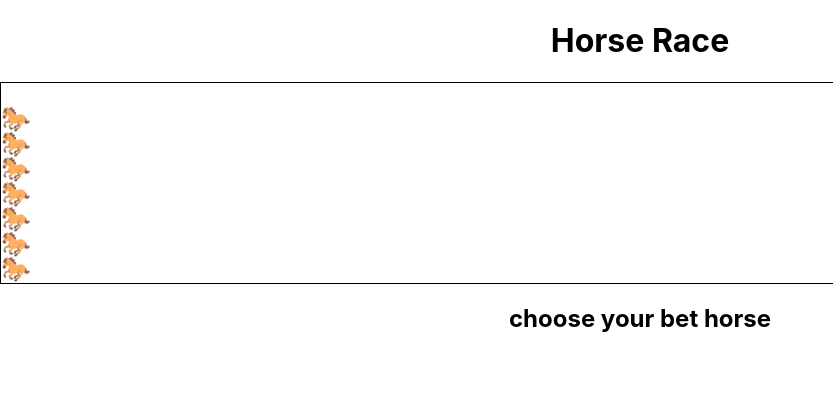
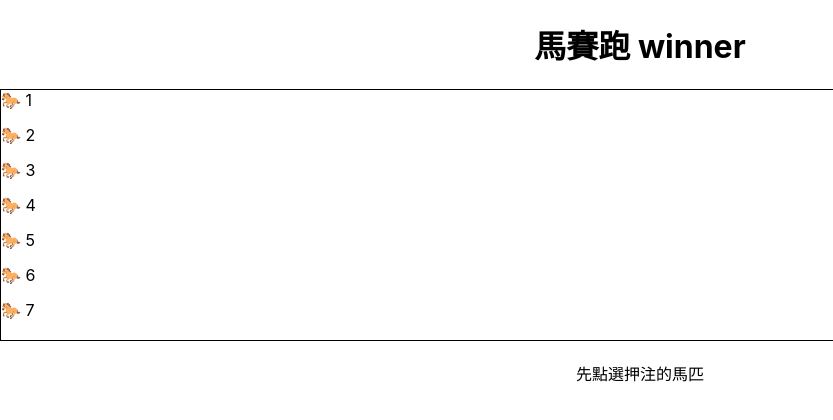
Before and after one commit to vicky-yu0318/horse-race, a React (Create React App) app: page / in a window 1280 px wide. Shown: the top 420 px of the page, without its empty margins (0-833 px from the left). Built offline with nearby package versions, Linux system fonts and the light colour scheme.

Commit message:
fix: make the horses start at the same time

```diff
--- a/package.json
+++ b/package.json
@@ -9,6 +9,7 @@
     "react": "^18.3.1",
     "react-dom": "^18.3.1",
     "react-scripts": "5.0.1",
+    "react-timer-hook": "^3.0.7",
     "web-vitals": "^2.1.4"
   },
   "scripts": {
--- a/src/App.css
+++ b/src/App.css
@@ -1,4 +1,4 @@
-.App {
+/* .App {
   text-align: center;
   overflow: hidden;
 }
@@ -15,10 +15,35 @@
   position: absolute;
   font-size: 24px;
   cursor: pointer;
-  /* transition: left 0.5s ease; */
+  transition: left 0.5s ease;
 }
 
 button {
   padding: 10px 20px;
   font-size: 16px;
+} */
+
+.App {
+  text-align: center;
 }
+
+.track {
+  position: relative;
+  width: 100%;
+  height: 50px;
+  margin: 20px auto;
+  border: 1px solid #000;
+}
+
+.horse {
+  position: absolute;
+  /* top: 0; */
+  /* bottom: 0; */
+  /* margin: auto; */
+  cursor: pointer;
+  transition: left 0.2s;
+}
+
+button {
+  margin-top: 20px;
+}
--- a/src/App.js
+++ b/src/App.js
@@ -1,77 +1,87 @@
-import React, { useState, useEffect, useMemo } from "react";
+import React, { useState, useEffect } from "react";
 import "./App.css";
 
-const horses = [
-  "horse1",
-  "horse2",
-  "horse3",
-  "horse4",
-  "horse5",
-  "horse6",
-  "horse7",
-];
+// const horses = Array.from({ length: 7 }, (_, i) => ({
+//   id: i + 1,
+//   position: 0,
+//   speed: 20,
+// }));
 
 function App() {
-  const [bet, setBet] = useState(null);
+  const [bets, setBets] = useState(null);
   const [winner, setWinner] = useState(null);
-  const [positions, setPositions] = useState(Array(horses.length).fill(0));
-  const raceDurations = useMemo(
-    () => horses.map(() => Math.random() * 5000 + 1000),
-    []
+  const [horses, setHorses] = useState(
+    Array.from({ length: 7 }, (_, i) => ({
+      id: i + 1,
+      position: 0,
+      speed: 20,
+    }))
   );
 
-  const startRace = () => {
-    const newPositions = Array(horses.length).fill(0);
+  useEffect(() => {
+    if (winner) {
+      alert(
+        bets === winner
+          ? `你贏了！馬${winner}是最快的！`
+          : `你輸了。馬${winner}是最快的。`
+      );
+    }
+  }, [bets, winner]);
 
-    horses.forEach((_, index) => {
-      setTimeout(() => {
-        newPositions[index] = 100;
-
-        setPositions([...newPositions]);
-      }, raceDurations[index]);
-    });
+  const handleBet = (id) => {
+    if (!bets) setBets(id);
   };
 
-  useEffect(() => {
-    if (positions.every((pos) => pos === 100)) {
-      const winningHorse =
-        horses[raceDurations.indexOf(Math.min(...raceDurations))];
-      setWinner(winningHorse);
+  const startRace = () => {
+    const raceInterval = setInterval(() => {
+      let raceFinished = false;
+      const updatedHorses = horses.map((horse) => {
+        const newPosition = horse.position + horse.speed * (1 + Math.random());
+        console.log("newPosition :>> ", newPosition);
+        if (!raceFinished) {
+          const firstHourse = horses.find((hor) => hor.position >= 100);
+          setWinner(firstHourse?.id);
+          raceFinished = true;
+        }
 
-      if (bet && winner) {
-        setTimeout(() => {
-          alert(
-            bet === winner
-              ? `You won! ${winner} is the fastest!`
-              : `You lost! ${winner} is the fastest!`
-          );
-        }, 5000); //需要想想有沒有更好的方式，待馬跑完再出現 alert
+        return { ...horse, position: newPosition };
+      });
+
+      setHorses(horses.splice(0, horses.length, ...updatedHorses));
+
+      if (horses.every((hor) => hor.position >= 150)) {
+        console.log("winner :>> ", winner);
+
+        clearInterval(raceInterval);
       }
-    }
-  }, [bet, positions, raceDurations, winner]);
+    }, 1000);
+  };
 
   return (
     <div className="App">
-      <h1>Horse Race</h1>
-      <div className="race-track">
+      <h1>馬賽跑 winner{winner}</h1>
+      <div className="track" style={{ padding: "100px 0", overflow: "hidden" }}>
         {horses.map((horse, index) => (
           <div
-            key={horse}
+            key={horse.id}
             className="horse"
             style={{
-              bottom: index * 25,
-              left: `${positions[index]}%`,
-              transition: `left ${index - 0.5}s  ease-in-out`,
+              top: `${index * 35}px`,
+              left: `${horse.position}%`,
             }}
-            onClick={() => setBet(horse)}
+            onClick={() => handleBet(horse.id)}
           >
-            🐎
+            🐎 {horse.id}
           </div>
         ))}
       </div>
-      {bet && <button onClick={startRace}>Start Race</button>}
-      {bet && <h2>Your bet: {bet}</h2>}
-      {!bet && <h2>choose your bet horse</h2>}
+      {!bets && <div>先點選押注的馬匹</div>}
+      {bets && (
+        <button onClick={startRace} disabled={!!winner}>
+          開始賽跑
+        </button>
+      )}
+      {bets && !winner && <p>你押注的是馬{bets}</p>}
     </div>
   );
 }
```
Also changed, not shown: 1 other file (tests, documents, lock files or other folders).
